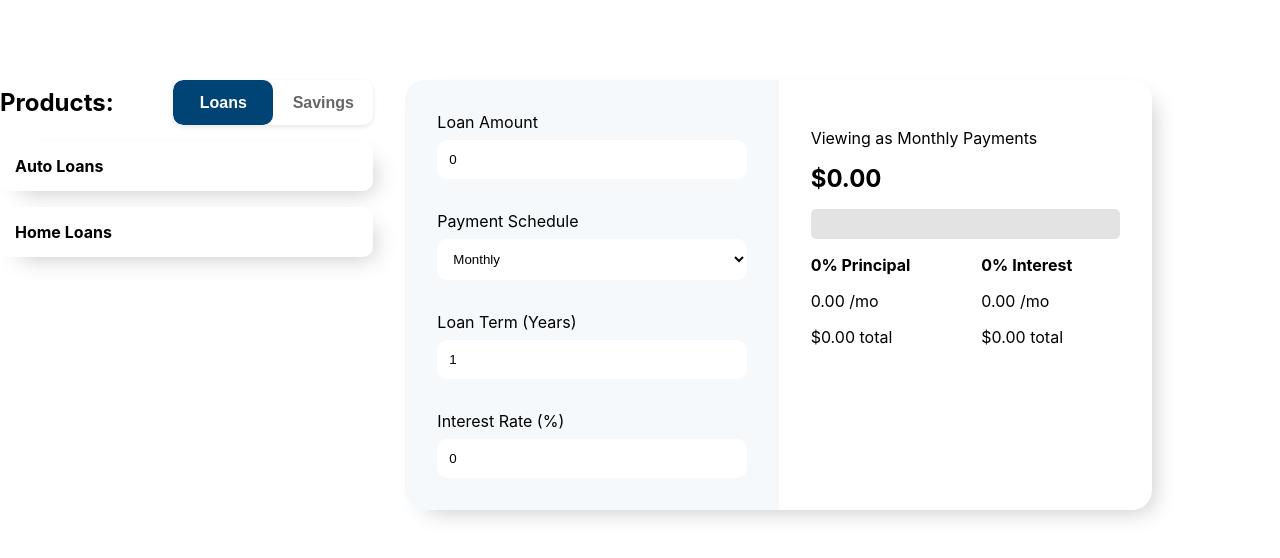
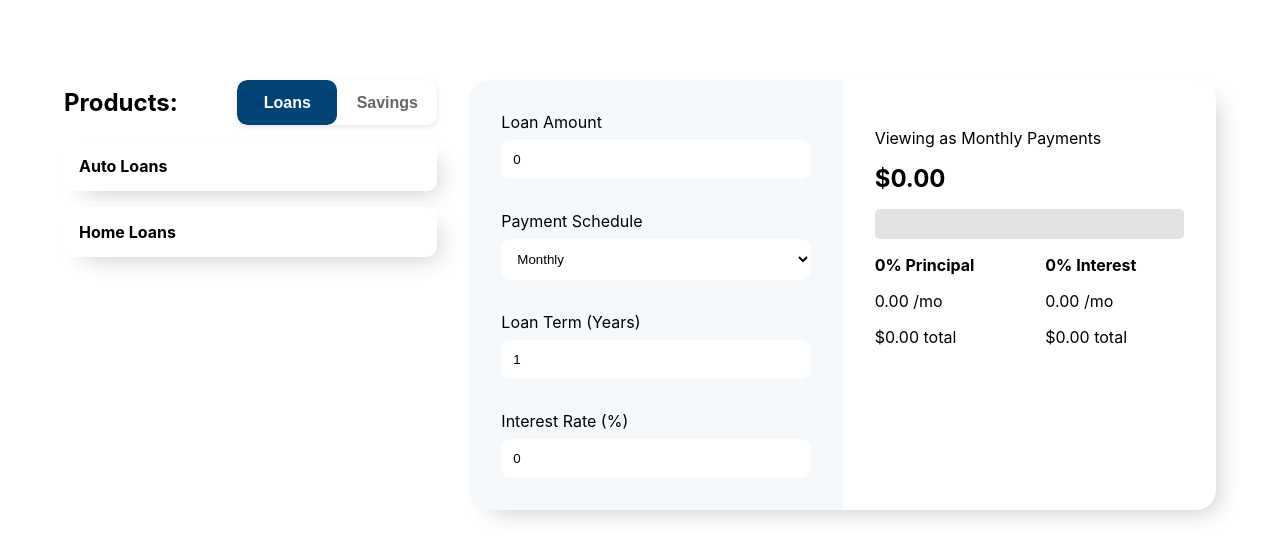
Before and after one commit to JakeWyMoore/loan_calculator, a React (Create React App) app: page / in a window 1280 px wide. Shown: the top 558 px of the page. Built offline with nearby package versions, Linux system fonts and the light colour scheme.

Commit message:
fix container

```diff
--- a/src/LoanCalculator.module.css
+++ b/src/LoanCalculator.module.css
@@ -5,7 +5,7 @@
     max-width: 1400px;
     height: 100vh;
     /* background-color: #5AB790; */
-    margin: 5rem 0;
+    margin: 5rem auto;
 }
 /* ------------ */
 
```
